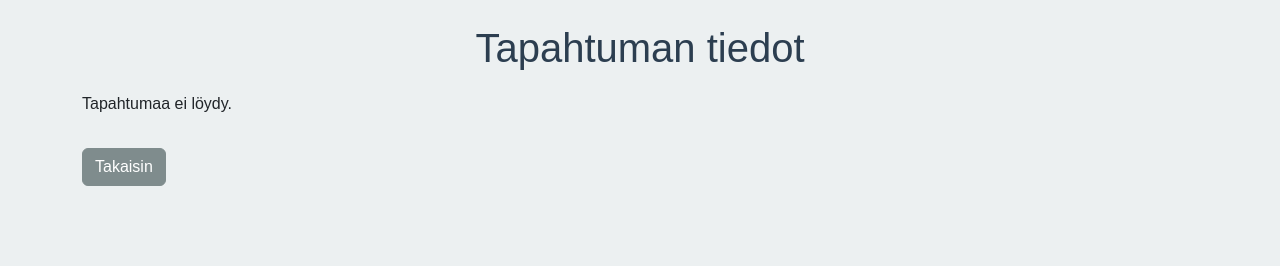
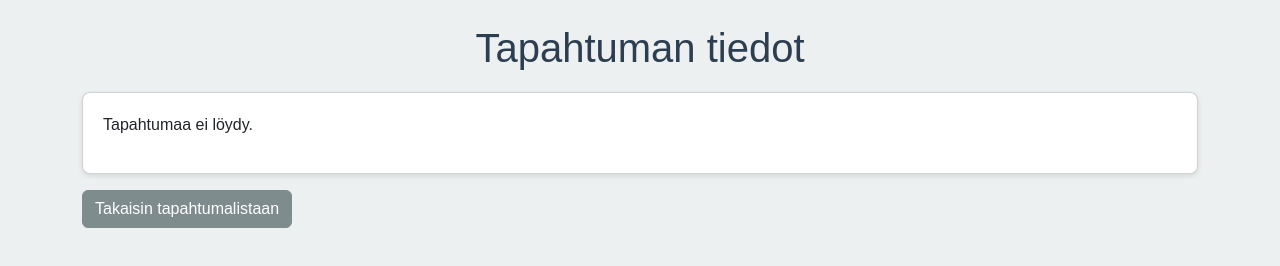
Before and after one commit to Veronica250-bot/EventHub, a plain HTML site: page event.html in a window 1280 px wide. Drawn offline with nearby package versions, Linux system fonts and the light colour scheme.

Commit message:
Update event.html

```diff
--- a/event.html
+++ b/event.html
@@ -10,8 +10,8 @@
 <body>
     <div class="container mt-4">
         <h1>Tapahtuman tiedot</h1>
-        <div id="eventDetails"></div>
-        <a href="index.html" class="btn btn-secondary mt-3">Takaisin</a>
+        <div id="eventDetails" class="card"></div>
+        <a id="backLink" href="index.html" class="btn btn-secondary mt-3">Takaisin tapahtumalistaan</a>
     </div>
     <script src="script.js"></script>
 </body>
```
